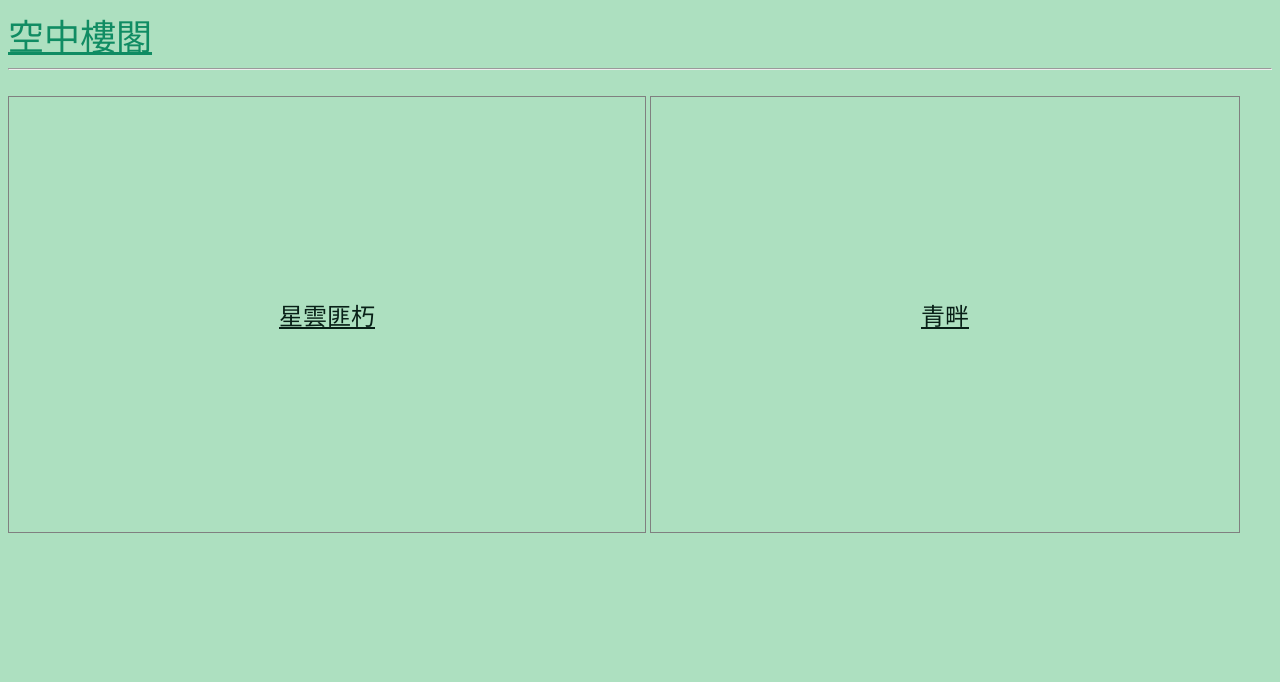
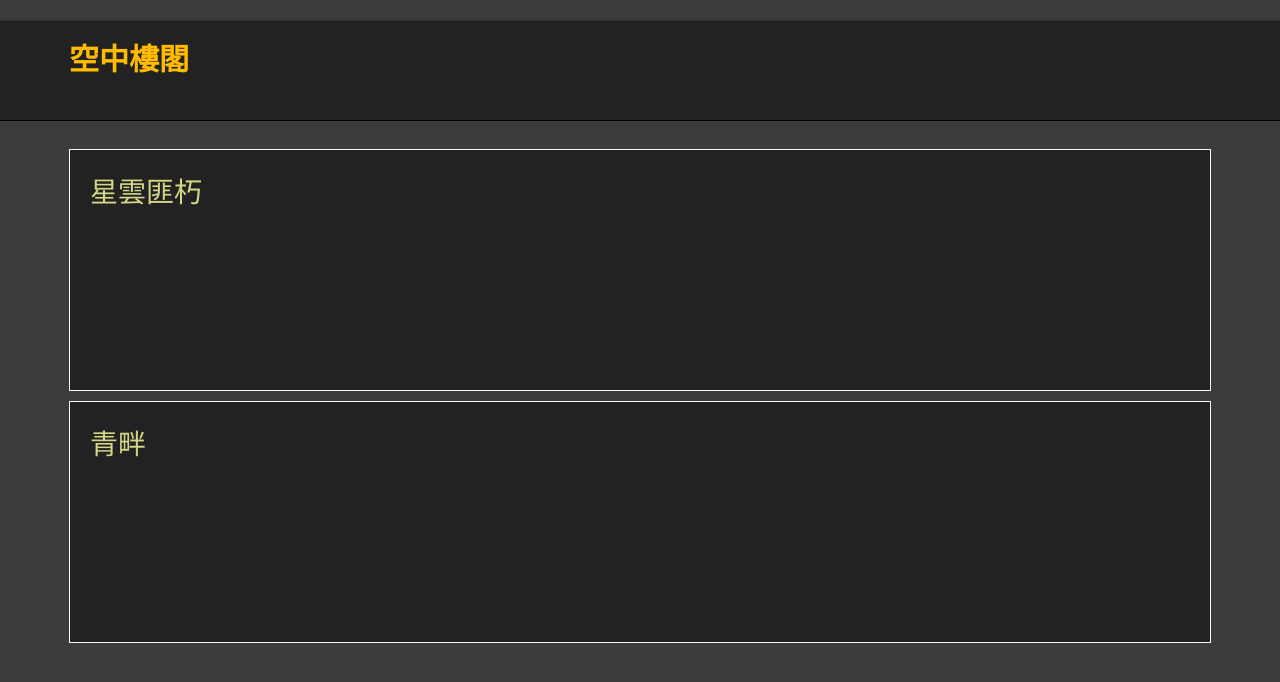
Before and after one commit to yvette-shinn/DELETED, a plain HTML site: page index.html in a window 1280 px wide. Drawn offline with Linux system fonts and the light colour scheme.

Commit message:
add webpage

```diff
--- a/content.css
+++ b/content.css
@@ -1,23 +1,74 @@
+@keyframes ani {
+    50%{opacity:50%;}
+}
+
 .content {
     color:rgba(0, 0, 0, 0.63);
     width: 1000px;
     font-size: larger;
 }
 .background {
-    background-color: rgba(149, 215, 174, 0.767);
+    background-color: rgba(0, 0, 0, 0.767);
+    margin: 0;
 }
 .home {
-    color:rgb(16, 140, 99);
-    font-size: 36px;
+    color:rgb(255, 187, 0);
+    font-size: 30px;
+    font-weight:700;
+    margin-top: 10px;
 }
 .way {
     color:rgb(13, 123, 86);
     font-size: 24px;
 }
-.column {
-    color:rgb(8, 31, 23);
-    font-size: 24px;
-    padding: 200px 270px 200px 270px;
-    border:1.5px solid grey;
-    display: inline-flex;
+.img {
+    width: 600px;
+    height: 300px;
+    opacity:90%;
 }
+.img-animation :hover{
+    animation: ani 1.5s 1;
+}
+a {
+    text-decoration: none;
+    background-color: #222222;
+}
+.container {
+    width: 1142px;
+    margin: auto;
+    margin-top: 20px;
+}
+.header .flex-container {
+    display: flex;
+    align-items: center;
+    margin-bottom: 10px;
+    padding-top: 5px;
+}
+.header {
+    height: 100px;
+    box-shadow: inset 0 1px 0 hsl(0deg 0% 100% / 6%);
+    border-bottom: 1px solid #000;
+    width: 100%;
+    z-index: 100;
+    background: #222222;
+}
+.select {
+    width: 1142px;
+    height: 430px;
+    margin: auto;
+    margin-top: 10px;
+}
+.block {
+    height: 200px;
+    display: block;
+    margin-top: 10px;
+    margin-bottom: 10px;
+    border: 1px solid #fff3f3;
+}
+.noveltitle {
+    color: rgb(214, 214, 135);
+    font-size: 28px;
+}
+.title {
+    padding: 20px;
+}
--- a/index.html
+++ b/index.html
@@ -1,17 +1,26 @@
 <!DOCTYPE html>
 <html>
     <meta charset="UTF-8"/>
+    <meta name="viewport" content="width=device-width, initial-scale=1.0">
     <head>
         <title>空中樓閣</title>
         <link rel="stylesheet" href="content.css"></link>
     </head>
     <body class="background">
         <!--<script src="script.js"></script>-->
-        <a class="home" href="index.html">空中樓閣</a><br>
-        <hr>
+        <div class="header">
+            <div class="container">
+                <div class="flex-container">
+                    <a class="home" href="index.html">空中樓閣</a>
+                    <br>
+                </div>
+            </div>
+        </div>
         <br>
-        <a class="column" href="stars.html">星雲匪朽</a>
-        <a class="column" href="grass.html">青畔</a>
+        <div class="select">
+            <a class="block noveltitle title" href="stars.html">星雲匪朽</a>
+            <a class="block noveltitle title" href="grass.html">青畔</a>
+        </div>
         <br/>
     </body>
 </html>
```
Also changed, not shown: grass.jpg (added).
